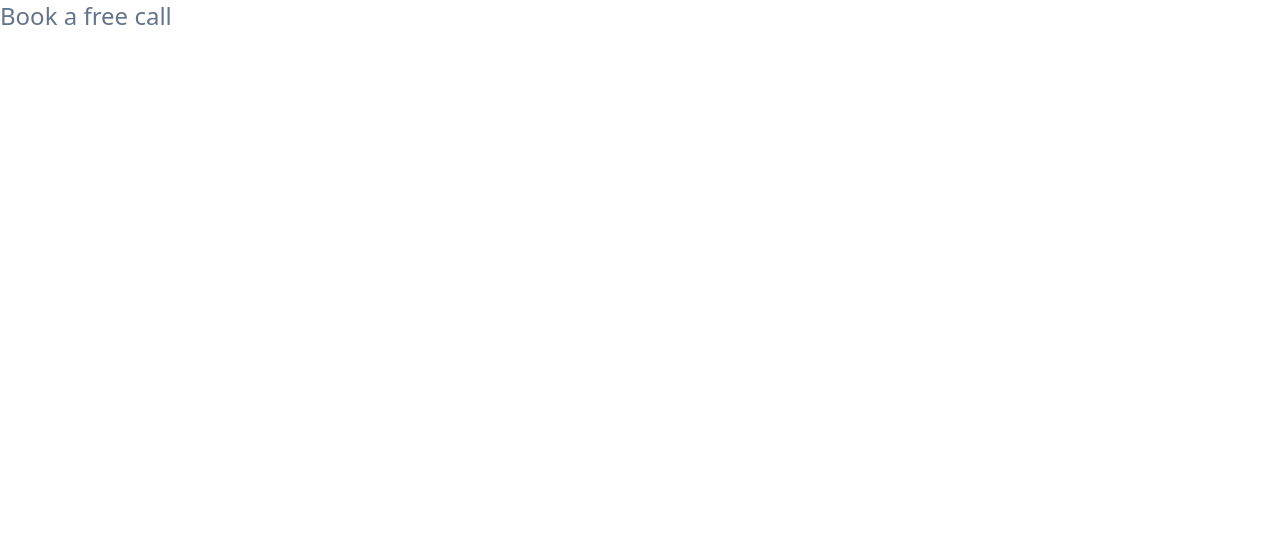
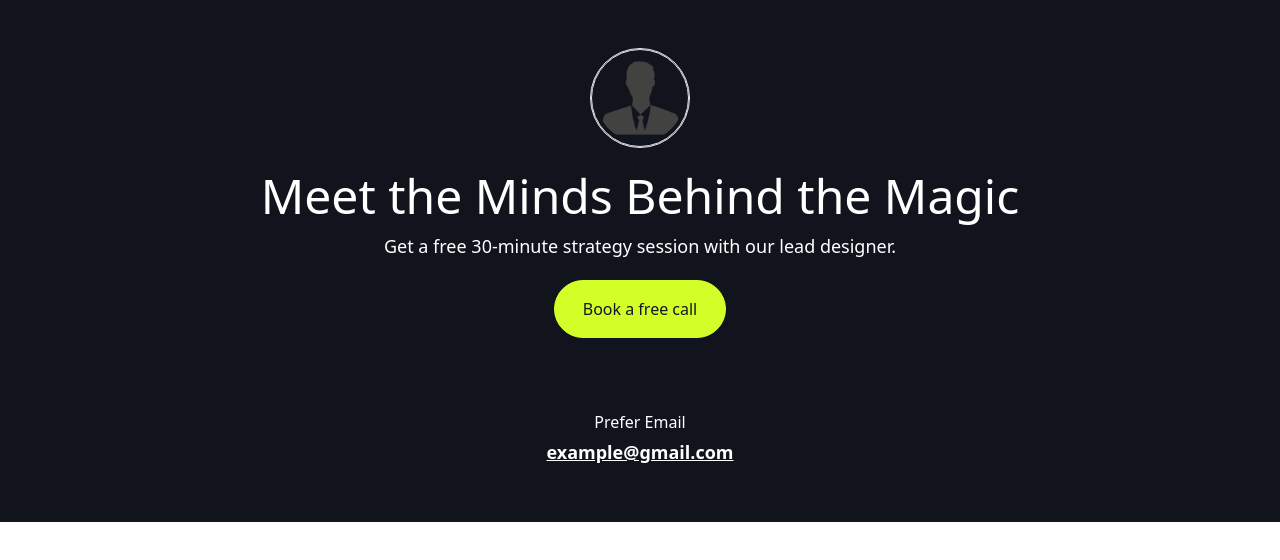
Before and after one commit to akashjadhav09/ElevateWeb, a React (Vite) app: page / in a window 1280 px wide. Shown: the top 560 px of the page. Built offline with nearby package versions, Linux system fonts and the light colour scheme.

Commit message:
Structure and design completed.

```diff
--- a/src/shared/component/BookFreeCall.jsx
+++ b/src/shared/component/BookFreeCall.jsx
@@ -2,8 +2,21 @@ import {React} from 'react';
 
 export default function BookFreeCall(){
     return(
-        <div className='book-free-call-main'>
-            <div className='text-slate-500 text-2xl'>Book a free call</div>
+        <div className='book-free-call-main bg-[#12141d] p-8'>
+            <div className='book-free-call-inner flex flex-col items-center justify-center'>
+                <div className='thumbnail-wrapper h-[100px] w-[100px] border rounded-full m-4'>
+                    <img className='h-full w-full border rounded-full object-cover p-1' src="./public/assets/images/prof-avtar-1.png" alt="" />
+                </div>
+                <div className='title-wrapper text-5xl text-white m-2'>Meet the Minds Behind the Magic</div>
+                <div className='sub-title-wrapper text-lg text-white m-1'>Get a free 30-minute strategy session with our lead designer.</div>
+                <button className='book-free-call-btn border border-[#d2ff28] rounded-full bg-[#d2ff28] text-gray-900 px-7 py-4 m-4'>Book a free call</button>
+                <div className='email-detail-wrapper flex flex-col items-center gap-1 mt-14 mb-6'>
+                    <div className='email-label text-white'>Prefer Email</div>
+                    <a href="mailto:example@gmail.com" className="email-wrapper text-white text-lg font-semibold underline">
+                        example@gmail.com
+                    </a>
+                </div>
+            </div>
         </div>
     )
 }
```
